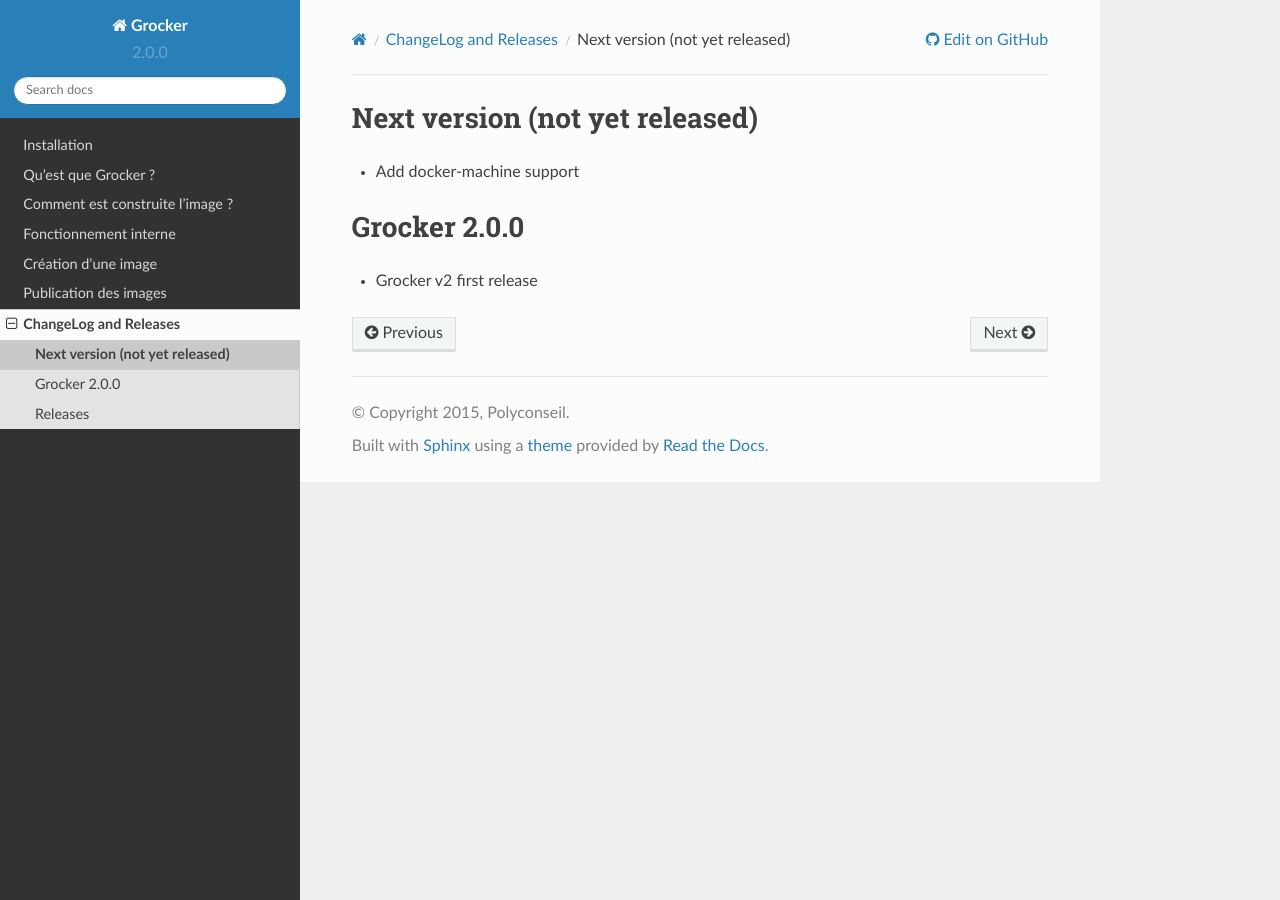
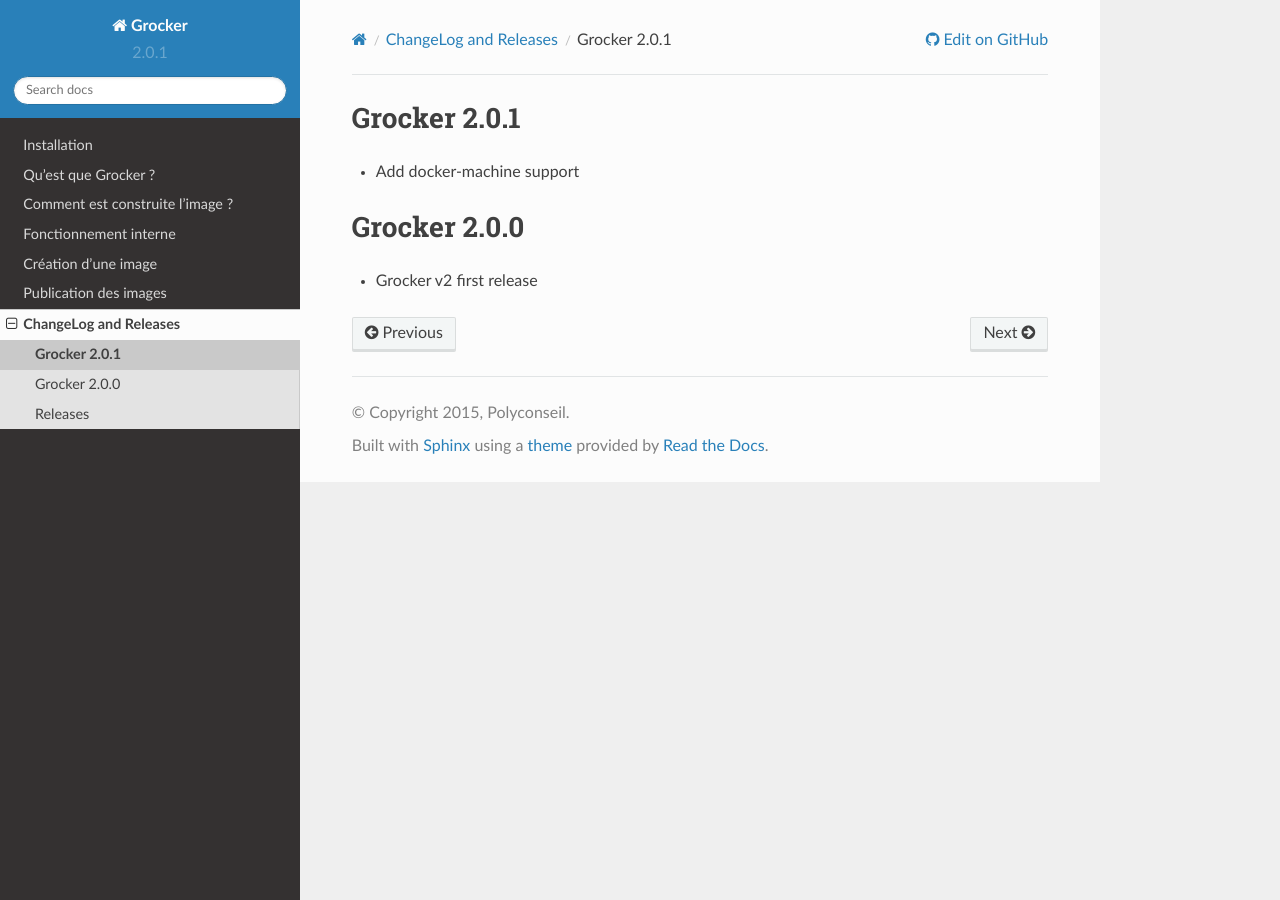
Before and after one commit to Polyconseil/grocker, a Sphinx documentation site: the page built from docs/changelog.rst, in a window 1280 px wide. Built offline with Sphinx 7.4.7 and the Read the Docs theme 2.0.0, drawn with Linux system fonts in a browser that asks for light colours.

Commit message:
Release version v2.0.1
Released-with: blease v0.107.1
Signed-off-by: Fabien Bochu <fabien.bochu@polyconseil.fr>

```diff
--- a/docs/changelog.rst
+++ b/docs/changelog.rst
@@ -1,5 +1,5 @@
-Next version (not yet released)
--------------------------------
+Grocker 2.0.1
+-------------
 
 - Add docker-machine support
 
--- a/grocker/__init__.py
+++ b/grocker/__init__.py
@@ -3,7 +3,7 @@
 
 from __future__ import absolute_import, division, print_function, unicode_literals
 
-__version__ = '2.0.0'
+__version__ = '2.0.1'
 __copyright__ = '2015, Polyconseil'
 __description__ = 'Docker image builder'
 
```
